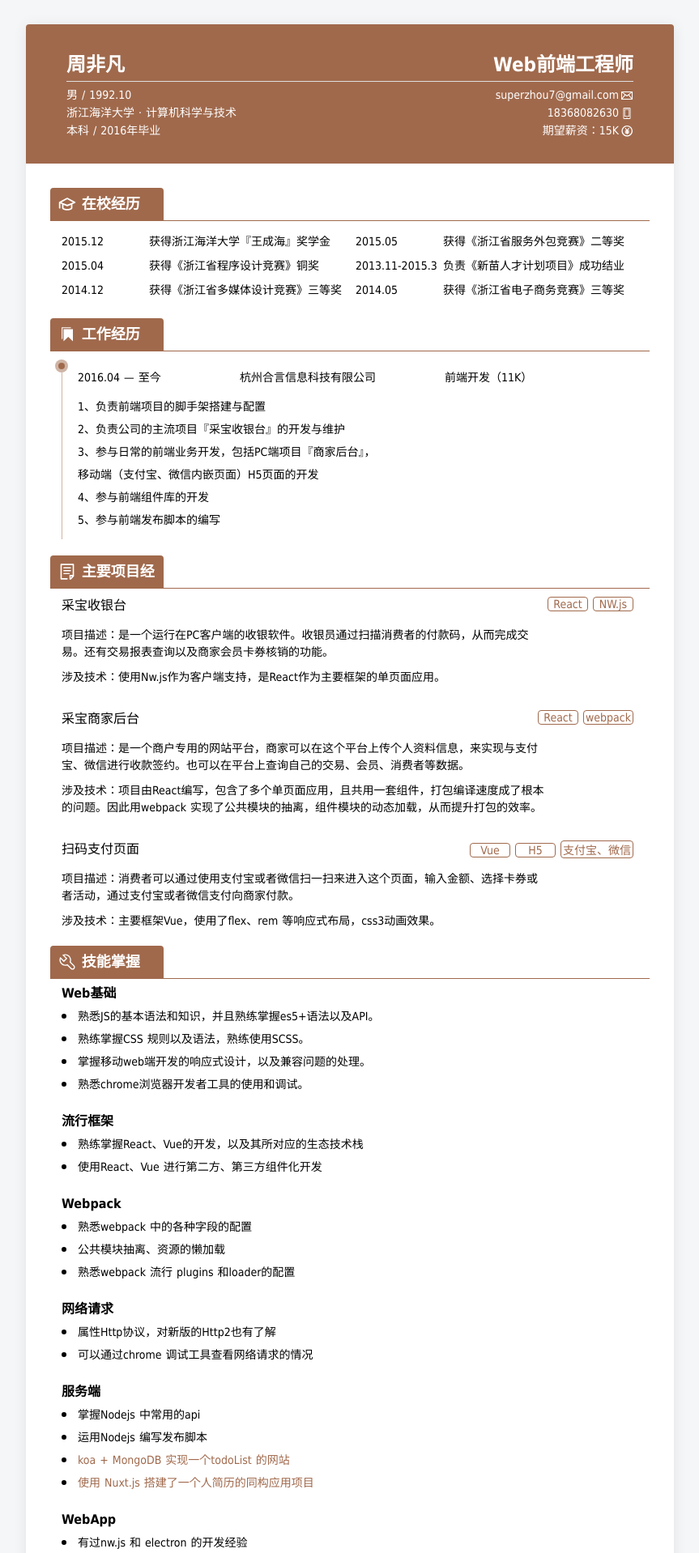
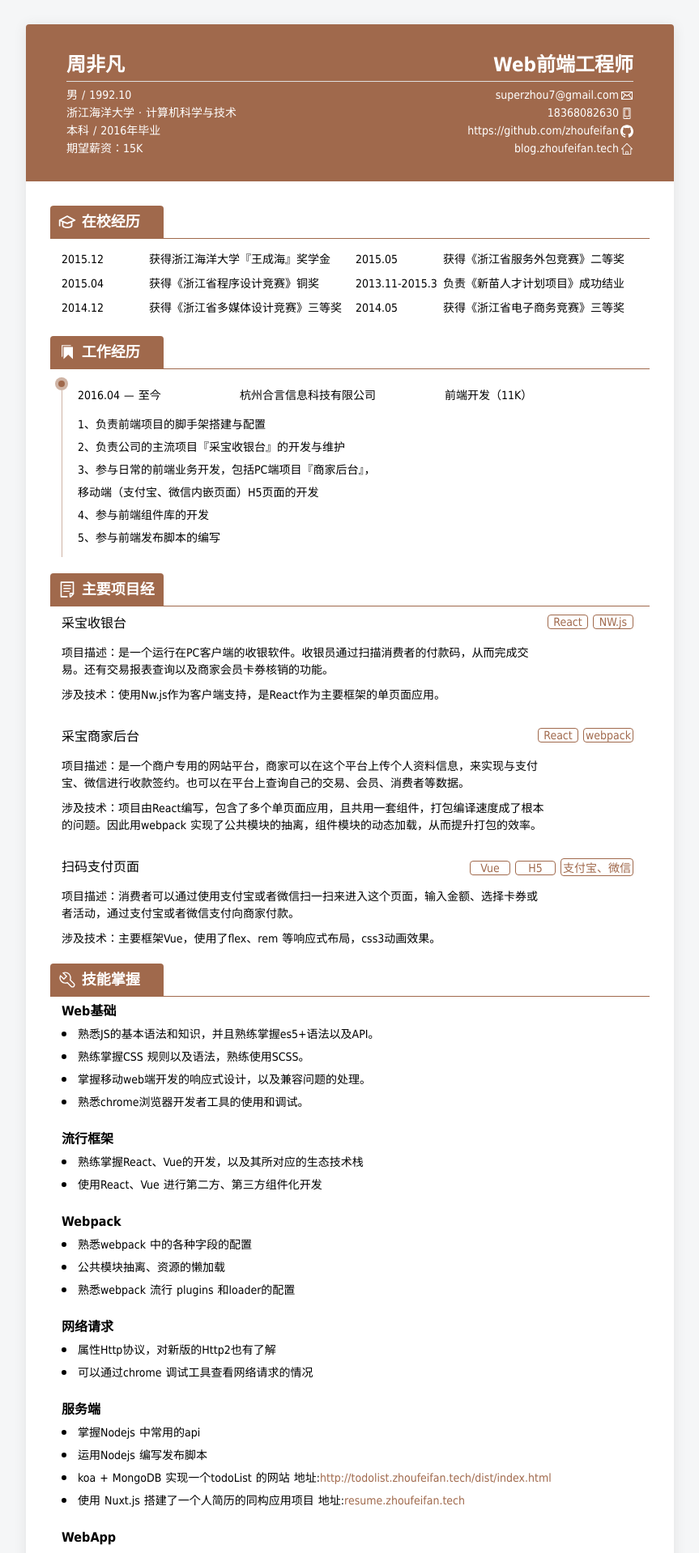
Before and after one commit to zhoufeifan/my-resume, a Nuxt app: page / in a window 1280 px wide. Shown: the top 1918 px of the page at 81% size, without its empty margins (208-1071 px from the left). Built offline with nearby package versions, Linux system fonts and the light colour scheme; no server answers.

Commit message:
添加博客和github地址

```diff
--- a/components/Header.vue
+++ b/components/Header.vue
@@ -15,16 +15,11 @@
                         <li>男 / 1992.10</li>
                         <li>浙江海洋大学 · 计算机科学与技术</li>
                         <li>本科 / 2016年毕业</li>
+                        <li>期望薪资：15K</li>
                     </ul>
                 </div>
                 <div class="personal-contact">
                     <ul>
-                        <!--<li>-->
-                            <!--<a href="http://zhoufeifan.github.com">-->
-                                <!--<span class="contact-link">zhoufeifan.github.com</span>-->
-                                <!--<img class="iconfont" src="~assets/img/github.svg"/>-->
-                            <!--</a>-->
-                        <!--</li>-->
                         <li>
                             <a href="mailto:superzhou7@gmail.com">
                                 <span class="contact-link">superzhou7@gmail.com</span>
@@ -38,8 +33,16 @@
                             </a>
                         </li>
                         <li>
-                            <span>期望薪资：15K</span>
-                            <img class="iconfont" src="~assets/img/currency.svg"/>
+                            <a href="https://github.com/zhoufeifan">
+                                <span class="contact-link">https://github.com/zhoufeifan</span>
+                                <img class="iconfont" src="~assets/img/github.svg"/>
+                            </a>
+                        </li>
+                        <li>
+                            <a href="http://blog.zhoufeifan.tech/">
+                                <span class="contact-link">blog.zhoufeifan.tech</span>
+                                <img class="iconfont" src="~assets/img/blog.svg"/>
+                            </a>
                         </li>
                     </ul>
                 </div>
--- a/components/SkillManages.vue
+++ b/components/SkillManages.vue
@@ -27,8 +27,8 @@
       <p class="skill-name">服务端</p>
       <div class="skill-description">掌握Nodejs 中常用的api</div>
       <div class="skill-description">运用Nodejs 编写发布脚本</div>
-      <div class="skill-description"><a href="http://todolist.zhoufeifan.tech/dist/index.html#/">koa + MongoDB 实现一个todoList 的网站</a></div>
-      <div class="skill-description"><a href="http://resume.zhoufeifan.tech/">使用 Nuxt.js 搭建了一个人简历的同构应用项目</a></div>
+      <div class="skill-description">koa + MongoDB 实现一个todoList 的网站 地址:<a href="http://todolist.zhoufeifan.tech/dist/index.html#/">http://todolist.zhoufeifan.tech/dist/index.html</a></div>
+      <div class="skill-description">使用 Nuxt.js 搭建了一个人简历的同构应用项目 地址:<a href="http://resume.zhoufeifan.tech/">resume.zhoufeifan.tech</a></div>
     </div>
     <div class="skill-master-container">
       <p class="skill-name">WebApp</p>
```
Also changed, not shown: assets/img/blog.svg (added).
